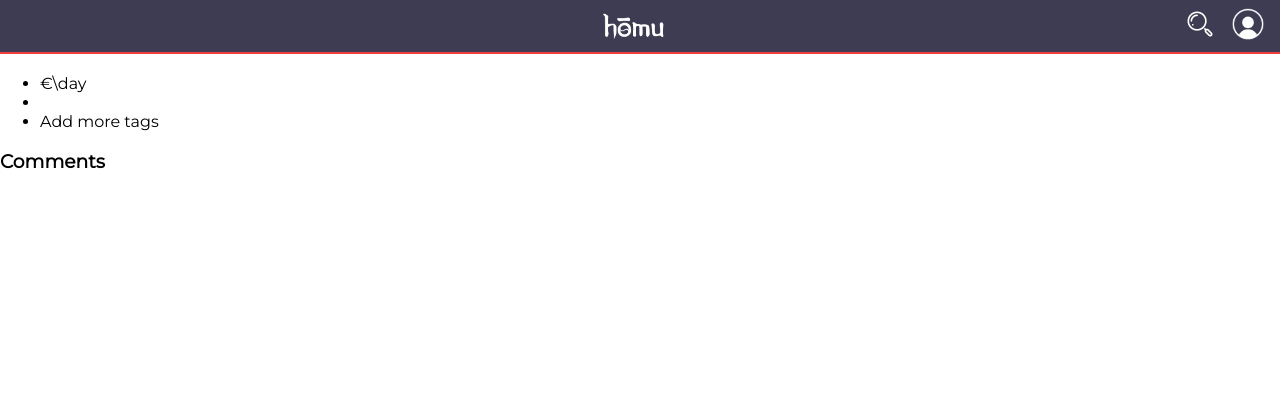
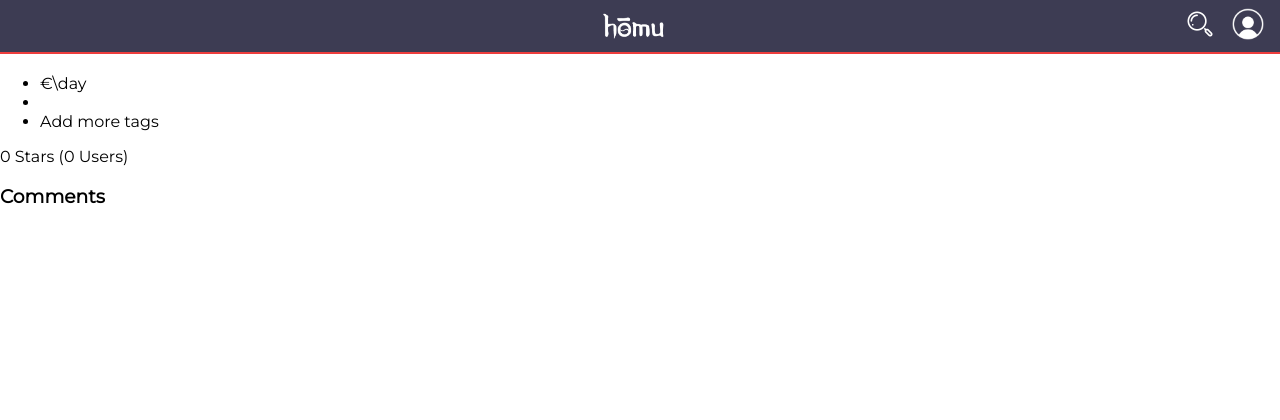
Before and after one commit to CajoAlbuquerque/LTW-Project, a PHP site: page /pages/house.php?houseID=&commenting=yes in a window 1280 px wide. Shown: the top 420 px of the page. Run offline with PHP 8.4, Linux system fonts and the light colour scheme; data comes from the database, SQL or seed files in the repository.

Commit message:
added average rating display to house and house cards

```diff
--- a/database/db_comments.php
+++ b/database/db_comments.php
@@ -16,4 +16,25 @@ function insertComment($userID, $houseID, $stars, $comment) {
     $stmt->execute(array($userID, $houseID, $comment, $stars));
 }
 
+function getRatingOfHouse($id) {
+    $comments = getAllCommentsOfHouse($id);
+
+    $count = 0;
+    $sum = 0;
+    foreach($comments as $comment){
+        $count++;
+        $sum += $comment['stars'];
+    }
+
+    //error_log("count: $count and sum: $sum", 0);
+
+    if($count == 0){
+        return(array('count' => 0, 'rating' => 0));
+    }
+    else {
+        $rating = $sum/$count;
+        return(array('count' => $count, 'rating' => $rating));
+    }
+}
+
 ?>
--- a/templates/temp_house.php
+++ b/templates/temp_house.php
@@ -1,9 +1,12 @@
 <?php
     include_once('../templates/temp_common.php');
+    include_once('../database/db_comments.php');
 ?>
 
 
-<?php function draw_house($house, $owner, $comments, $editable) { ?>
+<?php function draw_house($house, $owner, $comments, $editable) {
+    $rating_info = getRatingOfHouse($house['houseID']);
+    ?>
 
 <article class="house">
     <section id="house_info">
@@ -17,6 +20,7 @@
                 <li> <?=$house['location']?></li>
                 <li> Add more tags </li>
             </ul>
+            <div id="rating"> <?=$rating_info['rating']?> Stars (<?=$rating_info['count']?> Users) </div><!-- TODO: put rating here -->
         </section>
         <section class="description">
             <p>
@@ -64,7 +68,9 @@ function draw_new_house_form() { ?>
 
  <?php  } ?>
 
-<?php function draw_house_card($house) { ?>
+<?php function draw_house_card($house) {
+    $rating_info = getRatingOfHouse($house['houseID']);
+    ?>
     <article class="house_card">
         <!-- this is a mock picture -->
         <img src="https://picsum.photos/400/200">
@@ -77,6 +83,7 @@ function draw_new_house_form() { ?>
                     <li> <?=$house['priceDay']?>€\day </li>
                     <li> <?=$house['location']?></li>
                 </ul>
+                <div id="rating"> <?=$rating_info['rating']?> Stars (<?=$rating_info['count']?> Users) </div><!-- TODO: put rating here -->
             </section>
         </section>
     </article>
```
